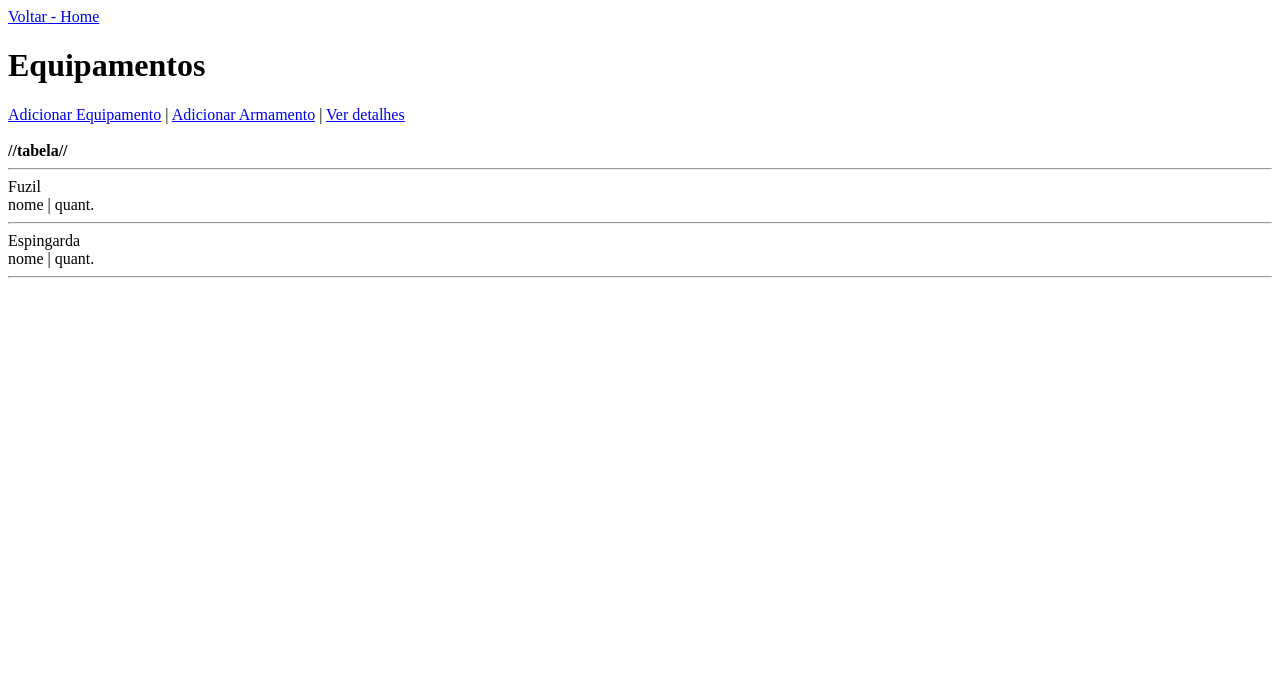
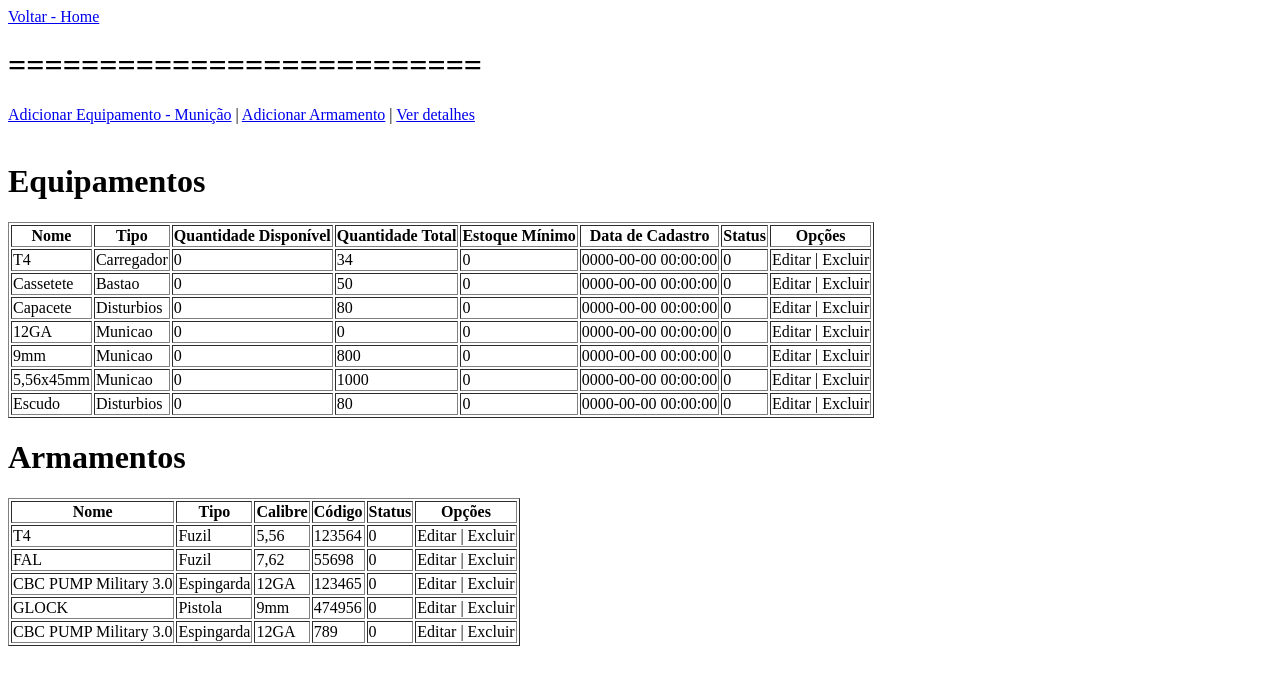
Before and after one commit to jorgeiffar/TCC_Quartelaria, a PHP site: page /equipamentos.php in a window 1280 px wide. Shown: the top 685 px of the page. Run offline with PHP 8.4, Linux system fonts and the light colour scheme; data comes from the database, SQL or seed files in the repository.

Commit message:
Cadastro e atualização de equipamentos atualizado
agora ao adicionar equipamentos/munições verifica se ja existe o item e atualiza o valor caso sim.
cadastro do estoque mínimo

```diff
--- a/addEquipamento.php
+++ b/addEquipamento.php
@@ -26,6 +26,7 @@
             </optgroup>
         </select><br>
         Quantidade: <input type="number" name="quantidadeEquip"><br>
+        Quantidade mínima:<input type="number" name="quantidadeMin"><br>
         <input type="submit" value="Adicionar Equipamento">
     </form>
 <hr>
@@ -40,6 +41,7 @@
                 <option value="Municao|Spark">Spark</option>
         </select><br>
         Quantidade: <input type="number" name="quantidadeEquip"><br>
+        Quantidade mínima:<input type="number" name="quantidadeMin"><br>
         <input type="submit" value="Adicionar Munições">
     </form>
     <?php
--- a/equipamentos.php
+++ b/equipamentos.php
@@ -1,23 +1,104 @@
 <?php
 include ("conecta.php");
+
+// Consultas para equipamentos e armamentos
+$queryEquip = "SELECT * FROM equipamentos";
+$queryArma = "SELECT * FROM armamentos";
+
+// Executa as consultas
+$resultEquip = mysqli_query($conexao, $queryEquip);
+$resultArma = mysqli_query($conexao, $queryArma);
 ?>
 <!DOCTYPE html>
 <html lang="pt-br">
 <head>
     <meta charset="UTF-8">
     <meta name="viewport" content="width=device-width, initial-scale=1.0">
-    <title>Equipamentos - Quartelaria</title>
+    <title>Equipamentos/Armamentos - Quartelaria</title>
 </head>
 <body>
     <a href="homeQuarteleiro.php">Voltar - Home</a>
-    <h1>Equipamentos</h1>
-    <a href="addEquipamento.php">Adicionar Equipamento</a> |
+    <h1>==========================</h1>
+    <a href="addEquipamento.php">Adicionar Equipamento - Munição</a> |
     <a href="addArmamento.php">Adicionar Armamento</a> |
     <a href="verDetalhesItens.php">Ver detalhes</a><br><br>
-    <strong>//tabela//</strong><br><hr>
-    Fuzil<br>
-    nome | quant.<br><hr>
-    Espingarda<br>
-    nome | quant.<br><hr>
+
+    <h1>Equipamentos</h1>
+    <?php
+    echo "<table border='1'>
+        <thead>
+            <tr>
+                <th>Nome</th>
+                <th>Tipo</th>
+                <th>Quantidade Disponível</th>
+                <th>Quantidade Total</th>
+                <th>Estoque Mínimo</th>
+                <th>Data de Cadastro</th>
+                <th>Status</th>
+                <th>Opções</th>
+            </tr>
+        </thead>
+        <tbody>";
+
+    while ($dadosEquip = mysqli_fetch_array($resultEquip)) {
+        $nome = $dadosEquip['nome_equipamento'];
+        $tipo = $dadosEquip['tipo_equipamento'];
+        $quantidadeTotal = $dadosEquip['quantidade_equipamento'];
+        $quantidadeDisponivel = $dadosEquip['quantidade_disponivel_equipamento'];
+        $estoqueMin = $dadosEquip['estoque_minimo_equipamento'];
+        $dataCadastro = $dadosEquip['data_cadastro_equipamento'];
+        $statusEquip = $dadosEquip['status_equipamento'];
+
+        echo "<tr>
+            <td>$nome</td>
+            <td>$tipo</td>
+            <td>$quantidadeDisponivel</td>
+            <td>$quantidadeTotal</td>
+            <td>$estoqueMin</td>
+            <td>$dataCadastro</td>
+            <td>$statusEquip</td>
+            <td>Editar | Excluir</td>
+        </tr>";
+    }
+
+    echo "</tbody></table>";
+
+    ?>
+
+    <h1>Armamentos</h1>
+    <?php
+    echo "<table border='1'>
+        <thead>
+            <tr>
+                <th>Nome</th>
+                <th>Tipo</th>
+                <th>Calibre</th>
+                <th>Código</th>
+                <th>Status</th>
+                <th>Opções</th>
+            </tr>
+        </thead>
+        <tbody>";
+
+    while ($dadosArma = mysqli_fetch_array($resultArma)) {
+        $nome = $dadosArma['nome_armamento'];
+        $tipo = $dadosArma['tipo_armamento'];
+        $calibre = $dadosArma['calibre_armamento'];
+        $codigo = $dadosArma['codigo_armamento'];
+        $statusArma = $dadosArma['status_armamento'];
+
+        echo "<tr>
+            <td>$nome</td>
+            <td>$tipo</td>
+            <td>$calibre</td>
+            <td>$codigo</td>
+            <td>$statusArma</td>
+            <td>Editar | Excluir</td>
+        </tr>";
+    }
+
+    echo "</tbody></table>";
+    ?>
+
 </body>
 </html>
--- a/homeQuarteleiro.php
+++ b/homeQuarteleiro.php
@@ -6,7 +6,7 @@
     <title>Home - Quartelaria</title>
 </head>
 <body>
-<a href="equipamentos.php">Equipamentos</a> |
+<a href="equipamentos.php">Equipamentos - Armamentos</a> |
 <a href="operacoes.php">Operações</a> |
 <a href="solicitacoesQuarteleiro.php">Solicitações</a> |
 <a href="solicitacoesVtr.php">Solicitações Viatura</a>
```
Also changed, not shown: inserirEquipamento.php (+27 -10 lines).
